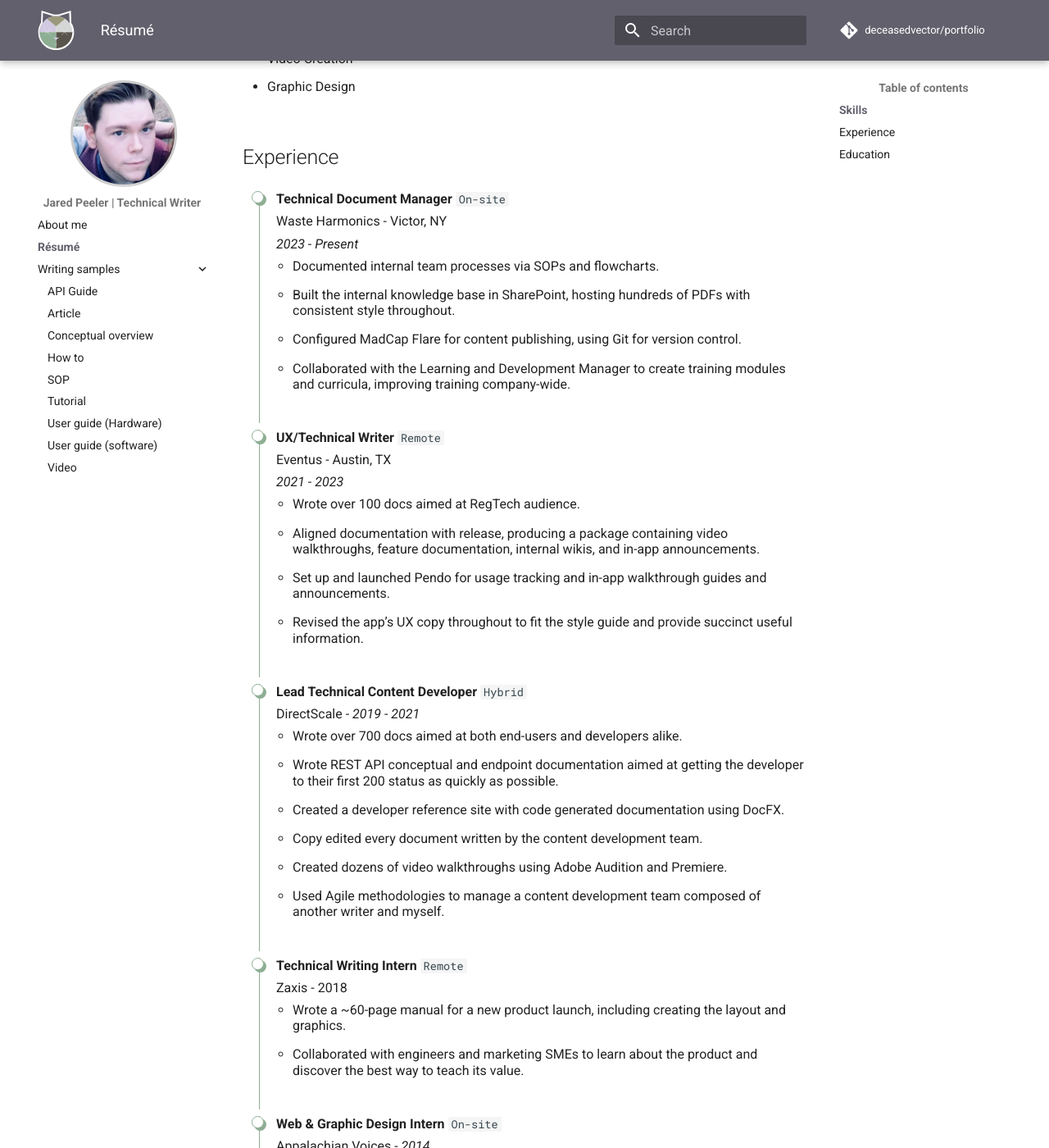
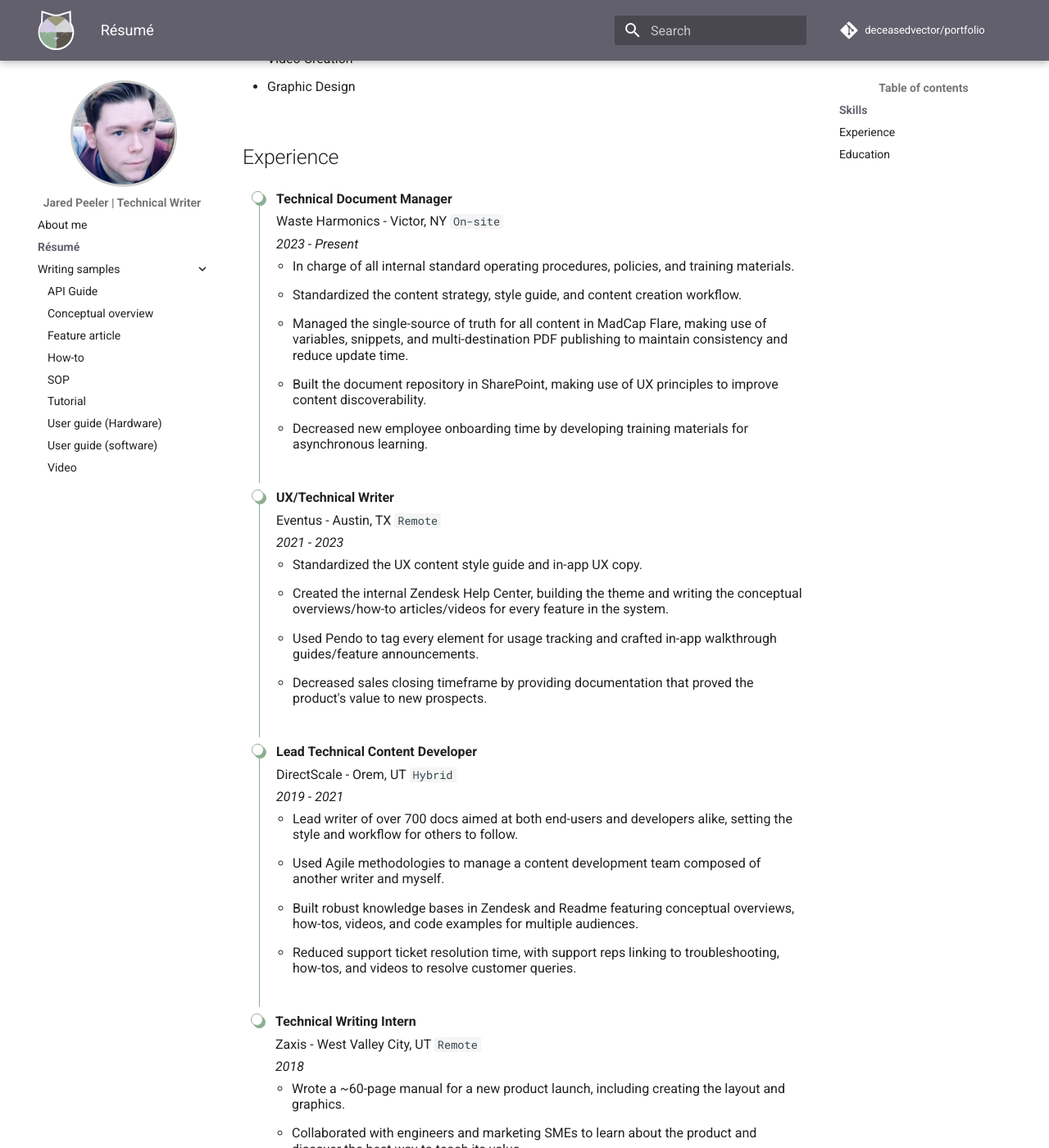
Before and after one commit to deceasedvector/portfolio, an MkDocs documentation site: the page built from docs/resume.md, in a window 1280 px wide and 1400 px high, scrolled down 478 px. Shown: the whole window at 82% size. Built offline with MkDocs 1.6.1 and Material for MkDocs 9.7.7, drawn with Linux system fonts in a browser that asks for light colours; comment, search, counter and statistics services are not loaded; some of the changed text lies outside the part shown.

Commit message:
resume changes

```diff
--- a/docs/resume.md
+++ b/docs/resume.md
@@ -67,61 +67,49 @@
 ## Experience
 
 <div class="sessions" markdown>
-- **Technical Document Manager** `On-site`
 
-    Waste Harmonics - Victor, NY
+- **Technical Document Manager**
+
+    Waste Harmonics - Victor, NY `On-site`
 
     *2023* - *Present*
 
-    - Documented internal team processes via SOPs and flowcharts.
-    - Built the internal knowledge base in SharePoint, hosting hundreds of PDFs with consistent style throughout.
-    - Configured MadCap Flare for content publishing, using Git for version control.
-    - Collaborated with the Learning and Development Manager to create training modules and curricula, improving training company-wide.
+    - In charge of all internal standard operating procedures, policies, and training materials.
+    - Standardized the content strategy, style guide, and content creation workflow.
+    - Managed the single-source of truth for all content in MadCap Flare, making use of variables, snippets, and multi-destination PDF publishing to maintain consistency and reduce update time.
+    - Built the document repository in SharePoint, making use of UX principles to improve content discoverability.
+    - Decreased new employee onboarding time by developing training materials for asynchronous learning.
 
-- **UX/Technical Writer** `Remote`
+- **UX/Technical Writer**
 
-    Eventus - Austin, TX
+    Eventus - Austin, TX `Remote`
 
     *2021* - *2023*
 
-    - Wrote over 100 docs aimed at RegTech audience.
-    - Aligned documentation with release, producing a package containing video walkthroughs, feature documentation, internal wikis, and in-app announcements.
-    - Set up and launched Pendo for usage tracking and in-app walkthrough guides and announcements.
-    - Revised the app’s UX copy throughout to fit the style guide and provide succinct useful information.
+    - Standardized the UX content style guide and in-app UX copy.
+    - Created the internal Zendesk Help Center, building the theme and writing the conceptual overviews/how-to articles/videos for every feature in the system.
+    - Used Pendo to tag every element for usage tracking and crafted in-app walkthrough guides/feature announcements.
+    - Decreased sales closing timeframe by providing documentation that proved the product's value to new prospects.
 
-- **Lead Technical Content Developer** `Hybrid`
+- **Lead Technical Content Developer**
 
-    DirectScale - *2019* - *2021*
+    DirectScale - Orem, UT `Hybrid`
 
-    - Wrote over 700 docs aimed at both end-users and developers alike.
-    - Wrote REST API conceptual and endpoint documentation aimed at getting the developer to their first 200 status as quickly as possible.
-    - Created a developer reference site with code generated documentation using DocFX.
-    - Copy edited every document written by the content development team.
-    - Created dozens of video walkthroughs using Adobe Audition and Premiere.
+    *2019* - *2021*
+
+    - Lead writer of over 700 docs aimed at both end-users and developers alike, setting the style and workflow for others to follow.
     - Used Agile methodologies to manage a content development team composed of another writer and myself.
+    - Built robust knowledge bases in Zendesk and Readme featuring conceptual overviews, how-tos, videos, and code examples for multiple audiences.
+    - Reduced support ticket resolution time, with support reps linking to troubleshooting, how-tos, and videos to resolve customer queries.
 
-- **Technical Writing Intern** `Remote`
+- **Technical Writing Intern**
 
-    Zaxis - 2018
+    Zaxis - West Valley City, UT `Remote`
+
+    *2018*
 
     - Wrote a ~60-page manual for a new product launch, including creating the layout and graphics.
     - Collaborated with engineers and marketing SMEs to learn about the product and discover the best way to teach its value.
-
-- **Web & Graphic Design Intern** `On-site`
-
-    Appalachian Voices - *2014*
-
-    - Designed slides for homepage slideshow advertising articles.
-    - Coded a new online presence for the Voice magazine.
-    - Laid out a two-page spread for the July 2014 issue of the Voice.
-
-- **Web Designer** `Remote`
-
-    Super Race Systems - *2012* - *2016*
-
-    - Designed and coded microsites for event races.
-    - Worked with marketing managers with site design and web content copy.
-    - Provided yearly maintenance and updates on microsites.
 
 </div>
 
--- a/docs/writing-samples/article.md
+++ b/docs/writing-samples/feature-article.md
@@ -1,5 +1,5 @@
 ---
-title: "Article"
+title: "Feature article"
 ---
 
 # Starting them off right: the Children’s Council of Watauga County and how you can help
```
Also changed, not shown: docs/index.md (+0 -2 lines), docs/writing-samples/how-to.md (+1 -1 lines), 1 other file.
